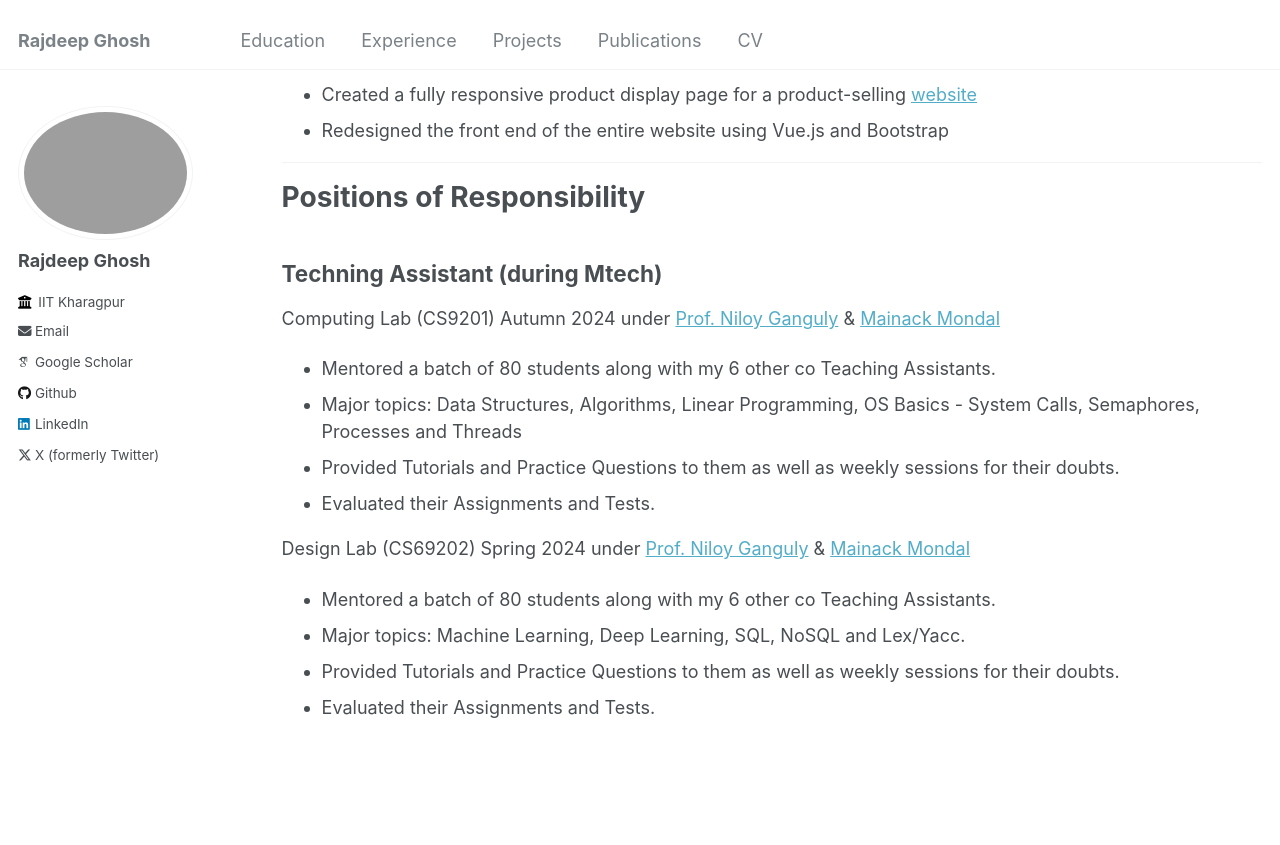
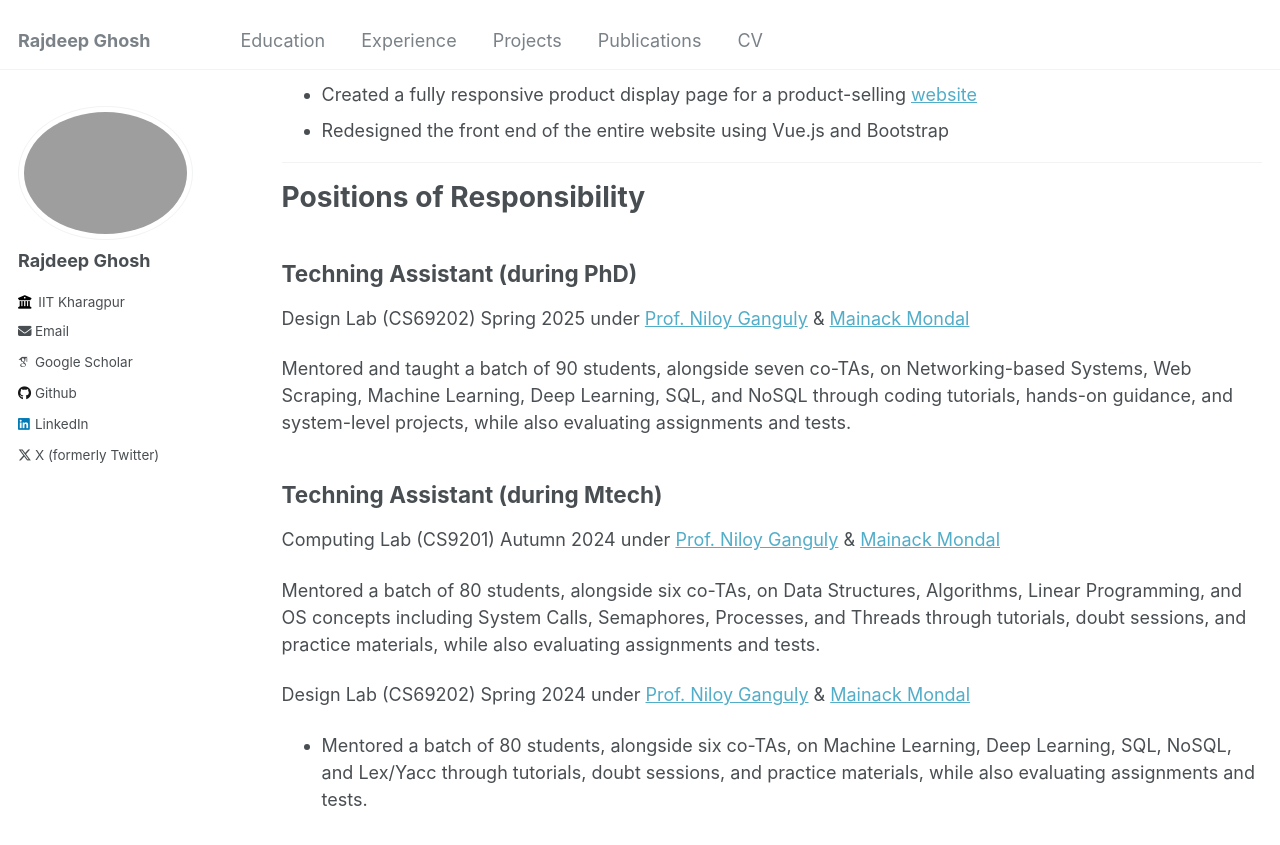
Before and after one commit to Rajdeep-G/Rajdeep-G.github.io, a Jekyll site: the page built from _pages/experience.md, in a window 1280 px wide and 900 px high, scrolled down 737 px. Shown: the top 845 px of the window. Built offline with Jekyll 4.4.1, drawn with Linux system fonts in a browser that asks for light colours; some web fonts are replaced.

Commit message:
Refine descriptions of teaching assistant roles

```diff
--- a/_pages/experience.md
+++ b/_pages/experience.md
@@ -34,18 +34,20 @@ permalink: /experience/
 
 # Positions of Responsibility
 
+
+
+## Techning Assistant (during PhD)
+Design Lab (CS69202)  Spring 2025 under [Prof. Niloy Ganguly](http://www.facweb.iitkgp.ac.in/~niloy/) & [Mainack Mondal](https://cse.iitkgp.ac.in/~mainack/)
+
+Mentored and taught a batch of 90 students, alongside seven co-TAs, on Networking-based Systems, Web Scraping, Machine Learning, Deep Learning, SQL, and NoSQL through coding tutorials, hands-on guidance, and system-level projects, while also evaluating assignments and tests.
+
+
 ## Techning Assistant (during Mtech)
 Computing Lab (CS9201)  Autumn 2024 under [Prof. Niloy Ganguly](http://www.facweb.iitkgp.ac.in/~niloy/) & [Mainack Mondal](https://cse.iitkgp.ac.in/~mainack/)
 
-- Mentored a batch of 80 students along with my 6 other co Teaching Assistants.
-- Major topics: Data Structures, Algorithms, Linear Programming, OS Basics - System Calls, Semaphores, Processes and Threads
-- Provided Tutorials and Practice Questions to them as well as weekly sessions for their doubts.
-- Evaluated their Assignments and Tests.
+Mentored a batch of 80 students, alongside six co-TAs, on Data Structures, Algorithms, Linear Programming, and OS concepts including System Calls, Semaphores, Processes, and Threads through tutorials, doubt sessions, and practice materials, while also evaluating assignments and tests.
 
 
 Design Lab (CS69202)  Spring 2024 under [Prof. Niloy Ganguly](http://www.facweb.iitkgp.ac.in/~niloy/) & [Mainack Mondal](https://cse.iitkgp.ac.in/~mainack/)
 
-- Mentored a batch of 80 students along with my 6 other co Teaching Assistants.
-- Major topics: Machine Learning, Deep Learning, SQL, NoSQL and Lex/Yacc.
-- Provided Tutorials and Practice Questions to them as well as weekly sessions for their doubts.
-- Evaluated their Assignments and Tests.
+- Mentored a batch of 80 students, alongside six co-TAs, on Machine Learning, Deep Learning, SQL, NoSQL, and Lex/Yacc through tutorials, doubt sessions, and practice materials, while also evaluating assignments and tests.
```
